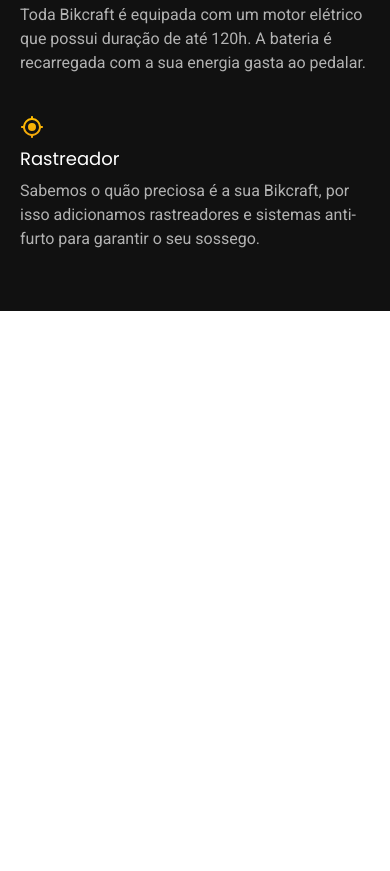
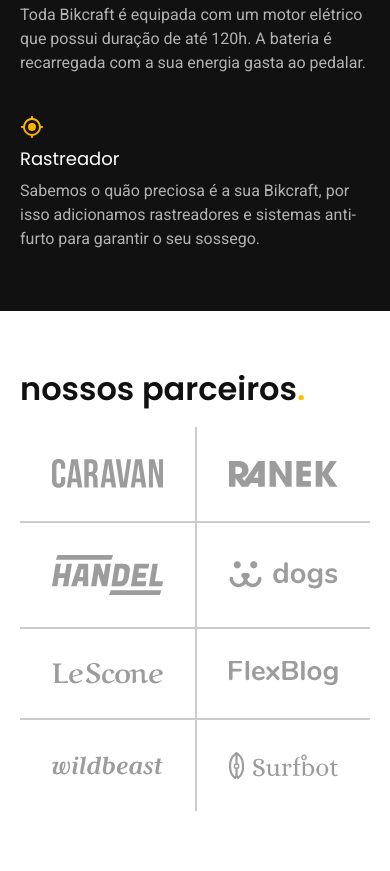
Before and after one commit to gabr1ellima/bikcraft, a plain HTML site: page index.html in a window 390 px wide. Shown: the part 1924-2795 px from the top of the page. Before the commit the page ends 2235 px from the top, so only its background shows below. Drawn offline with Linux system fonts and the light colour scheme; files whose address does not match are found by name.

Commit message:
add partners section

```diff
--- /dev/null
+++ b/css/home/parceiros.css
@@ -0,0 +1,56 @@
+.parceiros {
+  padding-top: 60px;
+  padding-bottom: 120px;
+}
+
+.parceiros h2 {
+  margin-bottom: 60px;
+}
+
+.parceiros ul {
+  padding: 0 20px;
+  max-width: 1400px;
+  display: grid;
+  grid-template-columns: repeat(4, 1fr);
+  margin: 0 auto;
+}
+
+.parceiros li {
+  display: flex;
+  padding: 32px;
+  border-left: 2px solid var(--cor-4);
+}
+
+.parceiros img {
+  margin: auto;
+}
+
+.parceiros li:first-child,
+.parceiros li:nth-child(5) {
+  border-left: none;
+}
+
+.parceiros li:nth-child(n + 5) {
+  border-top: 2px solid var(--cor-4);
+}
+
+@media (max-width: 800px) {
+  .parceiros {
+    padding-bottom: 60px;
+  }
+
+  .parceiros h2 {
+    margin-bottom: 20px;
+  }
+
+  .parceiros ul {
+    grid-template-columns: repeat(2, 1fr);
+  }
+
+  .parceiros li:nth-child(n + 3) {
+    border-top: 2px solid var(--cor-4);
+  }
+  .parceiros li:nth-child(odd) {
+    border-left: none;
+  }
+}
--- a/css/style.css
+++ b/css/style.css
@@ -12,6 +12,7 @@
 /* Home */
 @import "./home/introducao.css";
 @import "./home/tecnologia.css";
+@import "./home/parceiros.css";
 
 /* Bicicletas */
 @import "./bicicletas/bicicletas-lista.css";
--- a/index.html
+++ b/index.html
@@ -120,5 +120,20 @@
         </div>
       </div>
     </article>
+    <section class="parceiros" aria-label="Nossos Parceiros">
+      <h2 class="container font-1-xxl">
+        nossos parceiros<span class="cor-p1">.</span>
+      </h2>
+      <ul>
+        <li><img src="./img/parceiros/caravan.svg" alt="caravan" /></li>
+        <li><img src="./img/parceiros/ranek.svg" alt="ranek.svg" /></li>
+        <li><img src="./img/parceiros/handel.svg" alt="handel" /></li>
+        <li><img src="./img/parceiros/dogs.svg" alt="dogs.svg" /></li>
+        <li><img src="./img/parceiros/lescone.svg" alt="lescone.svg" /></li>
+        <li><img src="./img/parceiros/flexblog.svg" alt="flexblog.svg" /></li>
+        <li><img src="./img/parceiros/wildbeast.svg" alt="wildbeast.svg" /></li>
+        <li><img src="./img/parceiros/surfbot.svg" alt="surfbot.svg" /></li>
+      </ul>
+    </section>
   </body>
 </html>
```
